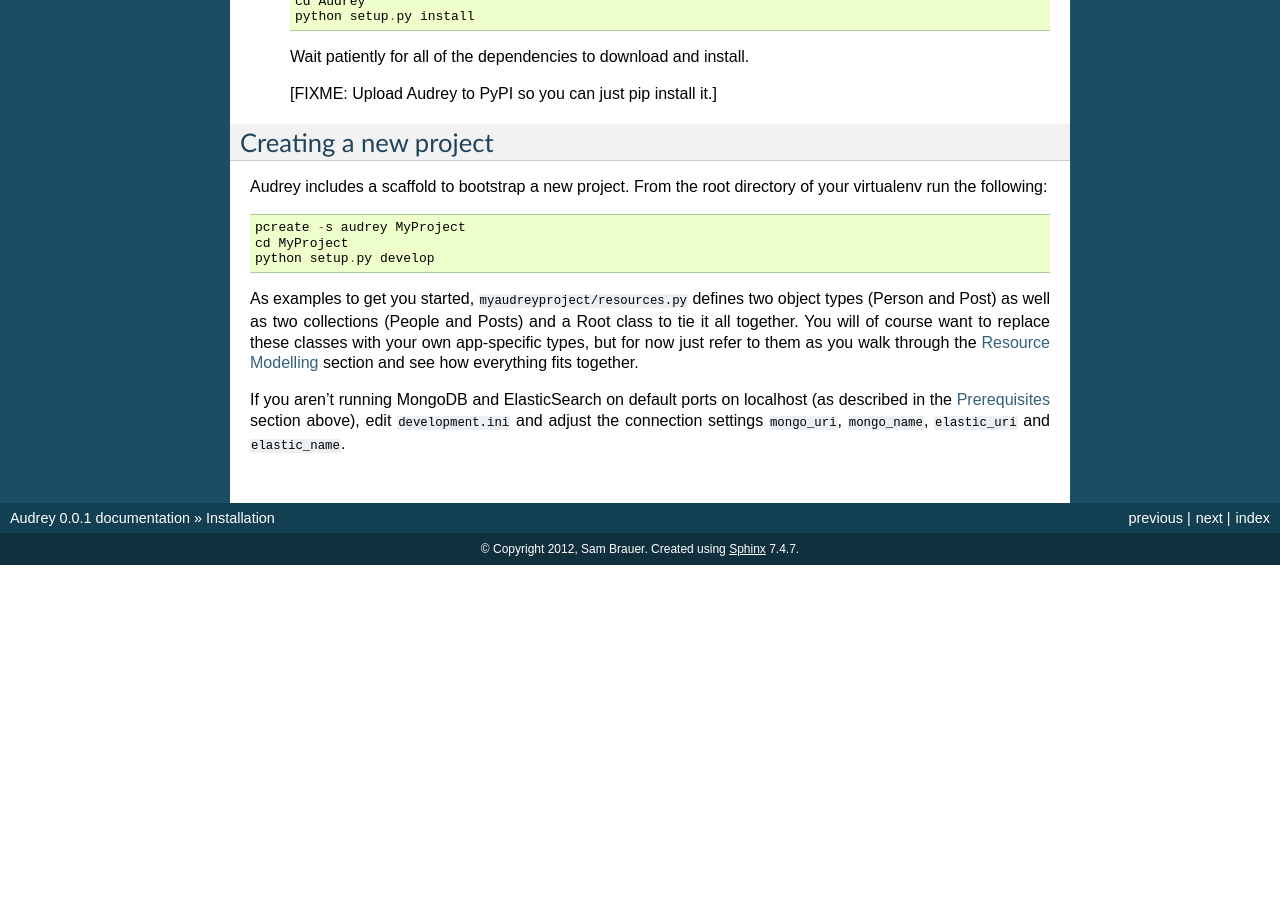
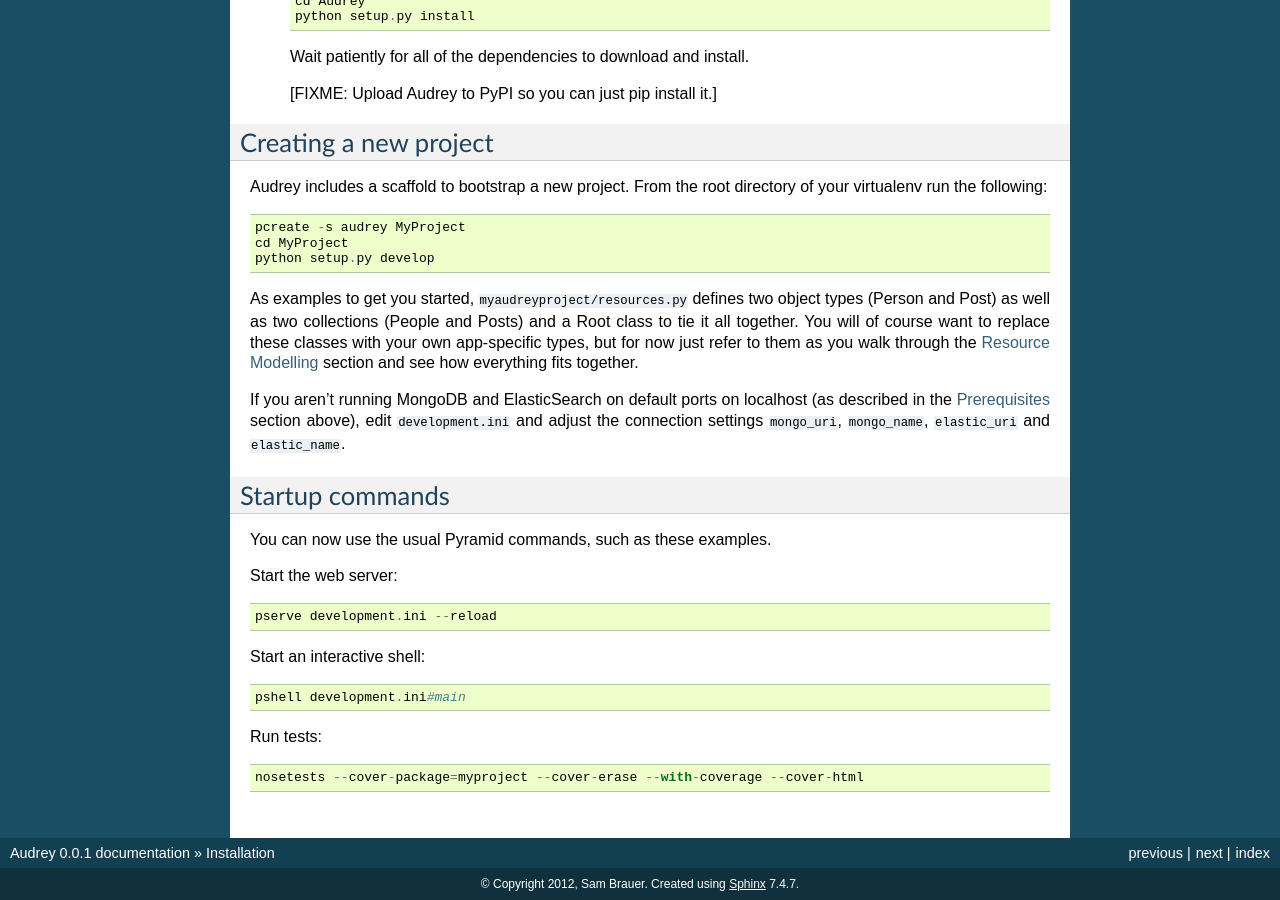
Before and after one commit to sbrauer/Audrey, a Sphinx documentation site: the page built from docs/source/install.rst, in a window 1280 px wide and 900 px high, scrolled down 1057 px. Built offline with Sphinx 7.4.7, drawn with Linux system fonts in a browser that asks for light colours; before the commit the page ends 1622 px from its top, so only the background shows below that.

Commit message:
document command lines

```diff
--- a/docs/source/install.rst
+++ b/docs/source/install.rst
@@ -74,3 +74,20 @@
 as you walk through the :ref:`resource-modelling` section and see how everything fits together.
 
 If you aren't running MongoDB and ElasticSearch on default ports on localhost (as described in the `Prerequisites`_ section above), edit ``development.ini`` and adjust the connection settings ``mongo_uri``, ``mongo_name``, ``elastic_uri`` and ``elastic_name``.
+
+Startup commands
+----------------
+
+You can now use the usual Pyramid commands, such as these examples.
+
+Start the web server::
+
+    pserve development.ini --reload
+
+Start an interactive shell::
+
+    pshell development.ini#main
+
+Run tests::
+
+    nosetests --cover-package=myproject --cover-erase --with-coverage --cover-html
```
